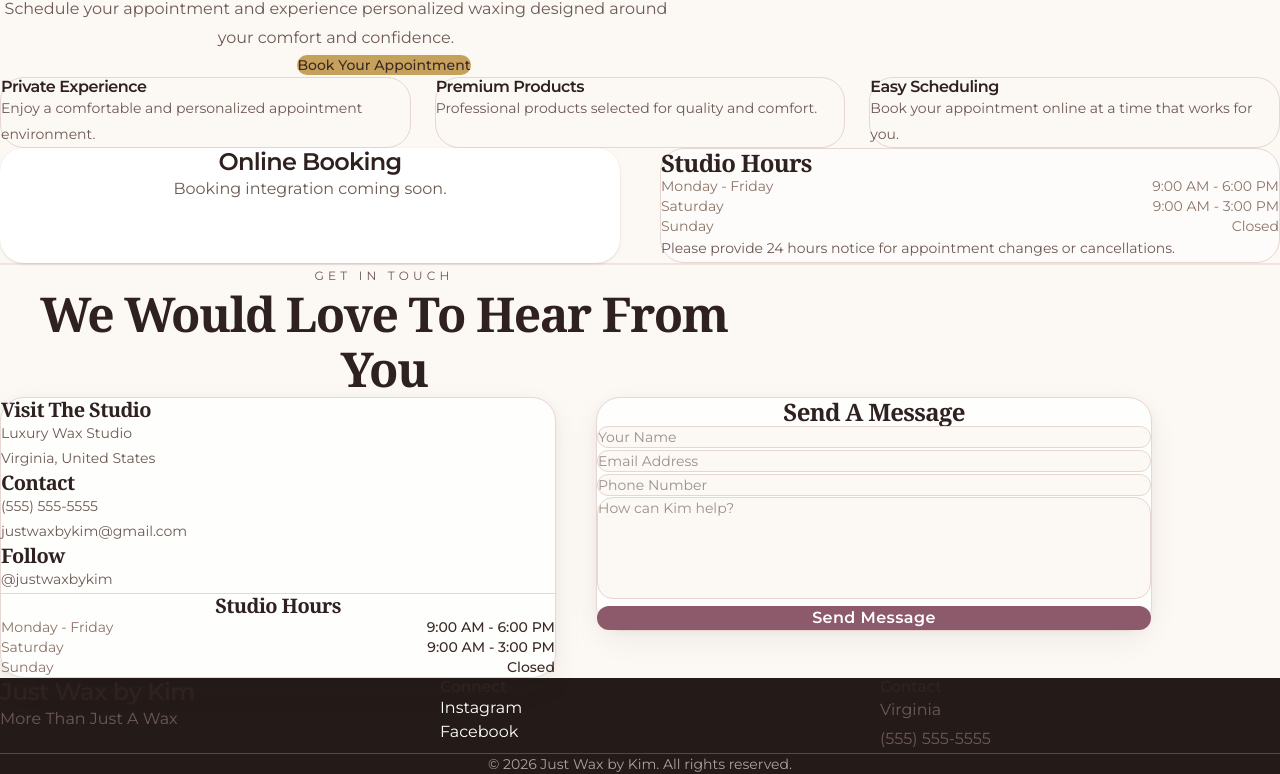
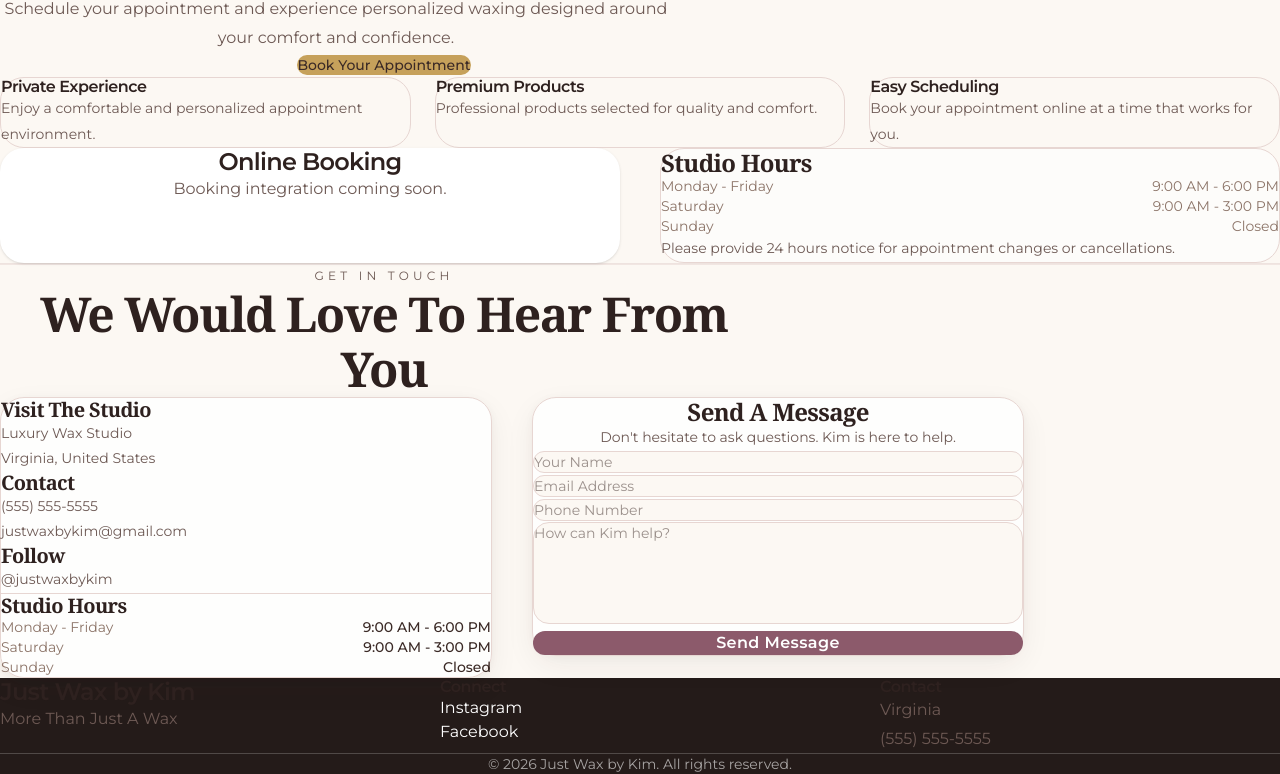
Before and after one commit to kevin-phan-25/just-wax-by-kim, a Next.js app: page / in a window 1280 px wide. Shown: the part 3677-4451 px from the top of the page. Built offline with nearby package versions, Linux system fonts and the light colour scheme; a web font is replaced by a local one.

Commit message:
Update Contact.tsx

```diff
--- a/features/contact/Contact.tsx
+++ b/features/contact/Contact.tsx
@@ -7,10 +7,11 @@
  *
  * Changes:
  * - July 28, 2026
- *   - Centered contact heading
+ *   - Centered section heading
+ *   - Balanced two-column luxury cards
+ *   - Left aligned contact information
+ *   - Added form introduction text
  *   - Removed duplicate Studio Hours
- *   - Balanced card layout
- *   - Improved luxury spacing
  *
  * -----------------------------------------------------------------------------
  */
@@ -52,7 +53,8 @@ export default function Contact() {
 
 
 
-        {/* Section Header */}
+
+        {/* Header */}
 
         <div
 
@@ -106,12 +108,15 @@ export default function Contact() {
 
 
 
-        {/* Contact Layout */}
+
+        {/* Contact Cards */}
 
         <div
 
           className="
             mt-14
+            mx-auto
+            max-w-5xl
             grid
             gap-10
             md:grid-cols-2
@@ -123,7 +128,9 @@ export default function Contact() {
 
 
 
-          {/* Information Card */}
+
+
+          {/* Contact Information */}
 
           <div
 
@@ -134,13 +141,13 @@ export default function Contact() {
               bg-white/80
               p-10
               shadow-luxury
-              text-center
             "
 
           >
 
 
             <ContactInfo />
+
 
 
             <div
@@ -159,6 +166,7 @@ export default function Contact() {
             </div>
 
 
+
           </div>
 
 
@@ -169,7 +177,7 @@ export default function Contact() {
 
 
 
-          {/* Form Card */}
+          {/* Contact Form */}
 
           <div
 
@@ -184,24 +192,60 @@ export default function Contact() {
 
           >
 
-            <h3
+
+
+            <div
 
               className="
                 mb-8
                 text-center
-                font-serif
-                text-2xl
-                text-brand-espresso
               "
 
             >
 
-              Send A Message
 
-            </h3>
+              <h3
+
+                className="
+                  font-serif
+                  text-2xl
+                  text-brand-espresso
+                "
+
+              >
+
+                Send A Message
+
+              </h3>
+
+
+
+
+              <p
+
+                className="
+                  mt-3
+                  text-sm
+                  leading-relaxed
+                  text-brand-taupe
+                "
+
+              >
+
+                Don't hesitate to ask questions.
+                Kim is here to help.
+
+              </p>
+
+
+            </div>
+
+
+
 
 
             <ContactForm />
+
 
 
           </div>
@@ -213,7 +257,10 @@ export default function Contact() {
         </div>
 
 
+
+
       </div>
+
 
 
     </section>
```
